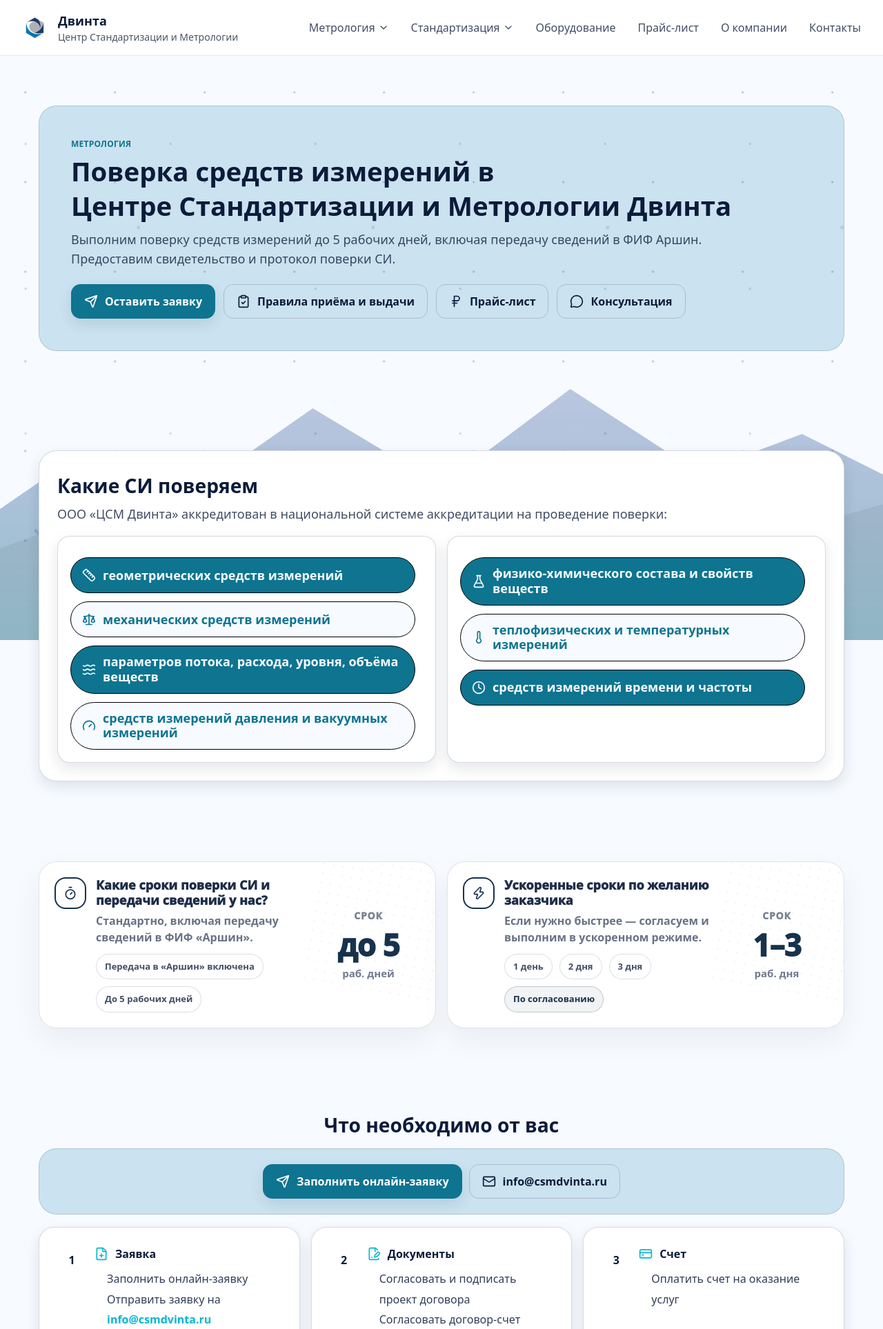
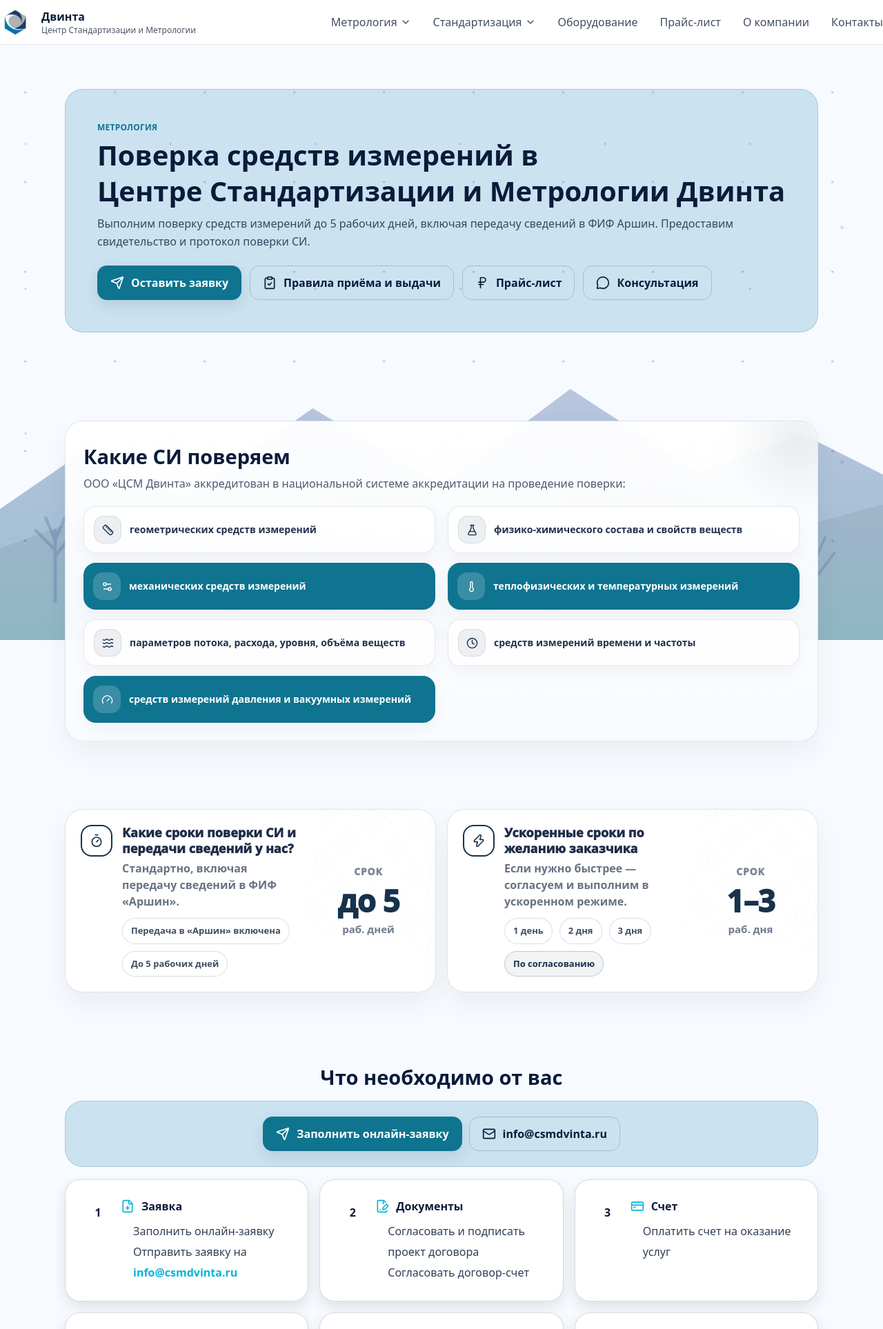
Before and after one commit to plag1atv/Dvinta-group-site, a Flask app: page /metrology/verification in a window 1280 px wide. Shown: the top 1927 px of the page at 69% size. Run offline with Flask 3, Linux system fonts and the light colour scheme.

Commit message:
39 global change

```diff
--- a/app/static/css/theme.css
+++ b/app/static/css/theme.css
@@ -235,15 +235,15 @@ body.has-mountain footer{
 
 /* Контейнер и секции (чтобы “не было всё рядом”) */
 .container{
-  max-width: 1200px;
+  max-width: 1120px;
   margin: 0 auto;
-  padding: 0 16px;
+  padding: 0 14px;
 }
 .section{
-  padding: 72px 0;
+  padding: 64px 0;
 }
 .section-sm{
-  padding: 44px 0;
+  padding: 34px 0;
 }
 
 /* Карточки */
@@ -299,17 +299,17 @@ body.has-mountain footer{
   font-size: 12px;
 }
 .h1{
-  font-size: clamp(34px, 3vw, 52px);
+  font-size: 40px;
   line-height: 1.05;
   font-weight: 900;
 }
 .h2{
-  font-size: clamp(26px, 2.2vw, 38px);
+  font-size: 29px;
   line-height: 1.15;
   font-weight: 900;
 }
 .p-lead{
-  font-size: 18px;
+  font-size: 16px;
   line-height: 1.6;
   color: rgba(var(--ink-rgb),.78);
 }
@@ -611,47 +611,165 @@ body.has-mountain footer{
 }
 
 /* =====================================================
-   Verification: "Какие СИ поверяем" chips
+   Verification: redesigned "Какие СИ поверяем"
 ===================================================== */
 
-.si-chips{
-  display:flex;
-  flex-wrap:wrap;
-  gap: 12px;
-  margin-top: 12px;
+.verify-types{
+  position: relative;
+  overflow: hidden;
+  background:
+    linear-gradient(180deg, rgba(255,255,255,.96) 0%, rgba(248,251,255,.96) 100%);
+  border: 1px solid rgba(var(--ink-rgb), .10);
+  box-shadow: 0 18px 40px rgba(0,0,0,.05);
 }
 
-.si-chip{
-  display:inline-flex;
-  align-items:center;            /* иконка наравне с текстом */
-  gap: 10px;
-
-  padding: 12px 16px;
-  border-radius: 999px;
-  border: 2px solid #1B3A8A;     /* обводка у каждого измерения */
-
-  font-size: 15px;               /* текст больше */
-  font-weight: 800;
-  line-height: 1.2;
+.verify-types::before{
+  content: "";
+  position: absolute;
+  top: -80px;
+  right: -80px;
+  width: 220px;
+  height: 220px;
+  border-radius: 50%;
+  background:
+    radial-gradient(circle, rgba(23,50,76,.08) 0%, rgba(23,50,76,0) 68%);
+  pointer-events: none;
 }
 
-/* Чередование цветов облачков */
-.si-chip:nth-child(odd){
-  background: #0E7490;
-  color: #F7FBFF;
+.verify-types__head{
+  position: relative;
+  z-index: 1;
 }
 
-/* Иконка ровно по центру строки */
-.si-chip i[data-lucide],
-.si-chip svg{
-  width: 20px;
-  height: 20px;
-  flex: 0 0 20px;
-  display:block;
+.verify-types__lead{
+  color: rgba(var(--ink-rgb), .72);
 }
 
-.si-chip span{
-  display:block;
+.verify-types__grid{
+  display: grid;
+  grid-template-columns: repeat(2, minmax(0, 1fr));
+  gap: 18px;
+  position: relative;
+  z-index: 1;
+}
+
+.verify-types__col{
+  display: grid;
+  gap: 14px;
+  align-content: start;
+}
+
+.verify-type-item{
+  display: grid;
+  grid-template-columns: 40px 1fr;
+  gap: 12px;
+  align-items: center;
+
+  padding: 12px 14px;
+  min-height: 68px;
+
+  border-radius: 18px;
+  background: rgba(255,255,255,.92);
+  border: 1px solid rgba(var(--ink-rgb), .10);
+  box-shadow: 0 10px 24px rgba(0,0,0,.04);
+  transition: transform .18s ease, box-shadow .18s ease, border-color .18s ease, background .18s ease, color .18s ease;
+}
+
+.verify-type-item:nth-child(odd){
+  background: rgba(255,255,255,.92);
+  border: 1px solid rgba(var(--ink-rgb), .10);
+}
+
+.verify-type-item:nth-child(even){
+  background: var(--c-600);
+  border: none;
+}
+
+.verify-type-item:nth-child(odd) .verify-type-item__text{
+  color: rgba(var(--ink-rgb), .90);
+}
+
+.verify-type-item:nth-child(odd) .verify-type-item__icon{
+  background: rgba(23,50,76,.07);
+  border: 1px solid rgba(23,50,76,.10);
+  color: #17324C;
+}
+
+.verify-type-item:nth-child(even) .verify-type-item__icon{
+  background: rgba(255,255,255,.18);
+  border: none;
+  color: #ffffff;
+}
+
+.verify-type-item:nth-child(even) .verify-type-item__text{
+  color: #ffffff;
+}
+
+.verify-type-item:hover{
+  transform: translateY(-2px);
+  border-color: rgba(23,50,76,.18);
+  box-shadow: 0 16px 30px rgba(0,0,0,.06);
+}
+
+.verify-type-item__icon{
+  width: 40px;
+  height: 40px;
+  border-radius: 14px;
+  display: flex;
+  align-items: center;
+  justify-content: center;
+
+  background: rgba(23,50,76,.07);
+  border: 1px solid rgba(23,50,76,.10);
+  color: #17324C;
+}
+
+.verify-type-item__icon i,
+.verify-type-item__icon svg{
+  width: 17px;
+  height: 17px;
+  flex: 0 0 17px;
+}
+
+.verify-type-item__text{
+  align-self: center;
+  font-size: 14px;
+  font-weight: 800;
+  line-height: 1.35;
+  color: rgba(var(--ink-rgb), .90);
+}
+
+@media (max-width: 900px){
+  .verify-types__grid{
+    grid-template-columns: 1fr;
+  }
+}
+
+@media (max-width: 640px){
+  .verify-type-item{
+    grid-template-columns: 36px 1fr;
+    gap: 10px;
+    padding: 11px 12px;
+    min-height: auto;
+    border-radius: 16px;
+  }
+
+  .verify-type-item__icon{
+    width: 36px;
+    height: 36px;
+    border-radius: 12px;
+  }
+
+  .verify-type-item__icon i,
+  .verify-type-item__icon svg{
+    width: 15px;
+    height: 15px;
+    flex: 0 0 15px;
+  }
+
+  .verify-type-item__text{
+    font-size: 13px;
+  }
 }
 
 /* TIMELINES (white premium cards with right-side pill) */
@@ -863,7 +981,7 @@ body.no-scroll{ overflow: hidden; }
   letter-spacing: .08em;
   text-transform: uppercase;
   color: var(--c-900);
-  font-size: clamp(34px, 6vw, 56px);
+  font-size: 48px;
   opacity: 0;
   transform: translateX(22px);
   animation: intro-title .7s var(--ease-ui) forwards;
@@ -893,7 +1011,7 @@ body.no-scroll{ overflow: hidden; }
 
 .intro-splash__subtitle{
   margin-top: 10px;
-  font-size: clamp(12px, 1.6vw, 14px);
+  font-size: 13px;
   letter-spacing: .06em;
   text-transform: uppercase;
   color: rgba(13,19,33,.72);
@@ -926,43 +1044,3 @@ body.no-scroll{ overflow: hidden; }
     width: auto !important;
   }
 }
-
-/* Verification: chips ("Какие СИ поверяем") */
-.si-chips{
-  display:flex;
-  flex-wrap:wrap;
-  gap: 12px;
-}
-
-.si-chip{
-  display:inline-flex;
-  align-items:center;     /* иконка наравне с текстом */
-  gap: 10px;
-
-  width: 500px;                  /* ✅ одинаковая ширина у всех */
-  min-height: 52px;
-
-  padding: 12px 16px;
-  border-radius: 999px;
-  border: 1px solid rgba(0,0,0) ;
-  background: rgba(255,255,255,.08);
-
-  font-size: 18px;        /* текст измерений больше */
-  font-weight: 800;
-  line-height: 1.2;
-}
-
-/* Чередование цветов */
-.si-chip:nth-child(even){
-  background: #F7FBFF;
-  color: #0E7490;
-}
-
-/* Иконка ровно по центру строки */
-.si-chip i[data-lucide],
-.si-chip svg{
-  width: 20px;
-  height: 20px;
-  flex: 0 0 20px;
-  display:block;
-}
--- a/app/templates/metrology_verification.html
+++ b/app/templates/metrology_verification.html
@@ -44,57 +44,69 @@
 <!-- WHAT WE VERIFY -->
 <section class="section">
   <div class="container">
-    <div class="card card-pad reveal" style="border-radius: 26px;">
-      <h2 class="h2" style="margin-top:8px;">Какие СИ поверяем</h2>
-      <p class="p-lead" style="margin-top:10px; max-width: 980px;">
-        ООО «ЦСМ Двинта» аккредитован в национальной системе аккредитации на проведение поверки:
-        <!-- <a href="https://pub.fsa.gov.ru/ral" target="_blank" rel="noopener"
-           style="color: var(--c-400); font-weight: 800; text-decoration: none;">
-          смотреть аккредитацию
-        </a>. -->
-      </p>
+    <div class="card card-pad reveal verify-types" style="border-radius: 26px;">
+      <div class="verify-types__head">
+        <h2 class="h2" style="margin-top:8px;">Какие СИ поверяем</h2>
+        <p class="p-lead verify-types__lead" style="margin-top:10px; max-width: 980px;">
+          ООО «ЦСМ Двинта» аккредитован в национальной системе аккредитации на проведение поверки:
+          <!-- <a href="https://pub.fsa.gov.ru/ral" target="_blank" rel="noopener"
+             style="color: var(--c-400); font-weight: 800; text-decoration: none;">
+            смотреть аккредитацию
+          </a>. -->
+        </p>
+      </div>
 
-      <div class="grid gap-4 md:grid-cols-2" style="margin-top:18px;">
-        <div class="card" style="padding:18px; border-radius: 18px;">
-          <div class="si-chips">
-            <div class="si-chip">
+      <div class="verify-types__grid" style="margin-top:20px;">
+        <div class="verify-types__col">
+          <div class="verify-type-item">
+            <div class="verify-type-item__icon">
               <i data-lucide="ruler" class="w-5 h-5"></i>
-              <span>геометрических средств измерений</span>
             </div>
+            <div class="verify-type-item__text">геометрических средств измерений</div>
+          </div>
 
-            <div class="si-chip">
-              <i data-lucide="scale" class="w-5 h-5"></i>
-              <span>механических средств измерений</span>
+          <div class="verify-type-item">
+            <div class="verify-type-item__icon">
+              <i data-lucide="settings-2" class="w-5 h-5"></i>
             </div>
+            <div class="verify-type-item__text">механических средств измерений</div>
+          </div>
 
-            <div class="si-chip">
+          <div class="verify-type-item">
+            <div class="verify-type-item__icon">
               <i data-lucide="waves" class="w-5 h-5"></i>
-              <span>параметров потока, расхода, уровня, объёма веществ</span>
             </div>
+            <div class="verify-type-item__text">параметров потока, расхода, уровня, объёма веществ</div>
+          </div>
 
-            <div class="si-chip">
+          <div class="verify-type-item">
+            <div class="verify-type-item__icon">
               <i data-lucide="gauge" class="w-5 h-5"></i>
-              <span>средств измерений давления и вакуумных измерений</span>
             </div>
+            <div class="verify-type-item__text">средств измерений давления и вакуумных измерений</div>
           </div>
         </div>
 
-        <div class="card" style="padding:18px; border-radius: 18px;">
-          <div class="si-chips">
-            <div class="si-chip">
+        <div class="verify-types__col">
+          <div class="verify-type-item">
+            <div class="verify-type-item__icon">
               <i data-lucide="flask-conical" class="w-5 h-5"></i>
-              <span>физико-химического состава и свойств веществ</span>
             </div>
+            <div class="verify-type-item__text">физико-химического состава и свойств веществ</div>
+          </div>
 
-            <div class="si-chip">
+          <div class="verify-type-item">
+            <div class="verify-type-item__icon">
               <i data-lucide="thermometer" class="w-5 h-5"></i>
-              <span>теплофизических и температурных измерений</span>
             </div>
+            <div class="verify-type-item__text">теплофизических и температурных измерений</div>
+          </div>
 
-            <div class="si-chip">
+          <div class="verify-type-item">
+            <div class="verify-type-item__icon">
               <i data-lucide="clock" class="w-5 h-5"></i>
-              <span>средств измерений времени и частоты</span>
             </div>
+            <div class="verify-type-item__text">средств измерений времени и частоты</div>
           </div>
         </div>
       </div>
@@ -461,13 +473,11 @@
 <!-- CTA -->
 <section class="section">
   <div class="container">
-    <div class="reveal" style="background: var(--c-800); border-radius: 26px; padding: 48px; color:#fff; text-align:center;">
-      <div class="kicker" style="color: rgba(253,254,253,.85);">Остались вопросы?</div>
+    <div class="reveal" style="background: var(--c-600); border-radius: 26px; padding: 48px; color:#fff; text-align:center;">      <div class="kicker" style="color: rgba(253,254,253,.85);">Остались вопросы?</div>
       <h2 class="h2" style="margin-top:8px;">Оставьте заявку - мы свяжемся с вами в течение часа</h2>
 
       <div style="margin-top:18px; display:flex; gap:12px; justify-content:center; flex-wrap:wrap;">
-        <a class="btn btn-primary" href="{{ url_for('contacts') }}" style="background:#fff; color: var(--c-800); border-color:#fff;">
-          <i data-lucide="send" class="w-5 h-5"></i>
+        <a href="{{ url_for('metrology_online_application') }}" class="btn bg-white px-6 py-3 rounded-xl font-semibold shadow-soft" style="color: var(--c-600);">
           Оставить заявку
         </a>
         <a class="btn btn-ghost" href="mailto:info@csmdvinta.ru" style="border-color: rgba(255,255,255,.35); color:#fff;">
--- a/app/templates/partials/footer.html
+++ b/app/templates/partials/footer.html
@@ -1,9 +1,9 @@
 <footer style="background: var(--c-100); border-top: 1px solid rgba(13,19,33,.12);">
   <div class="container section-sm">
-    <div style="display:grid; gap:18px; grid-template-columns: 1.4fr 1fr 1fr;">
+    <div style="display:grid; gap:14px; grid-template-columns: 1.4fr 1fr 1fr;">
       <div>
-        <div style="font-weight: 900; font-size: 18px; color: var(--c-900);">Двинта</div>
-        <p style="margin-top:8px; color: rgba(13,19,33,.70); line-height:1.6;">
+        <div style="font-weight: 900; font-size: 16px; color: var(--c-900);">Двинта</div>
+        <p style="margin-top:6px; color: rgba(13,19,33,.70); line-height:1.5; font-size:14px;">
           Метрологические услуги, испытания и стандартизация.
         </p>
       </div>
@@ -28,8 +28,7 @@
       </div>
     </div>
 
-    <div style="margin-top:20px; padding-top:16px; border-top:1px solid rgba(13,19,33,.12); display:flex; justify-content:space-between; gap:12px; flex-wrap:wrap; color: rgba(13,19,33,.60); font-size: 12px;">
-      <div>© {{ current_year }} Двинта. Все права защищены.</div>
+    <div style="margin-top:16px; padding-top:12px; border-top:1px solid rgba(13,19,33,.12); display:flex; justify-content:space-between; gap:10px; flex-wrap:wrap; color: rgba(13,19,33,.60); font-size: 11px;">      <div>© {{ current_year }} Двинта. Все права защищены.</div>
       <div>Политика конфиденциальности</div>
     </div>
   </div>
--- a/app/templates/partials/header.html
+++ b/app/templates/partials/header.html
@@ -1,19 +1,19 @@
 <header class="bg-white border-b border-gray-200 sticky top-0 z-50">
-  <div class="max-w-7xl mx-auto px-4 sm:px-6 lg:px-8">
-    <div class="flex justify-between items-center h-20">
+  <div class="max-w-7xl mx-auto px-3 sm:px-4 lg:px-6">
+    <div class="flex justify-between items-center h-16">
       <a href="{{ url_for('home') }}" class="flex items-center">
         <div class="flex items-center">
           <img
             src="{{ url_for('static', filename='img/dvinta_mark_256.png') }}"
             alt="Двинта"
-            class="w-10 h-10 mr-3"
+            class="w-12 h-12 mr-3"
             loading="eager"
             decoding="async"
           />
 
           <div>
-            <div class="text-lg font-bold text-dark">Двинта</div>
-            <div class="text-sm text-gray-600">Центр Стандартизации и Метрологии</div>
+            <div class="text-base font-bold text-dark">Двинта</div>
+            <div class="text-xs text-gray-600">Центр Стандартизации и Метрологии</div>
           </div>
         </div>
       </a>
```
